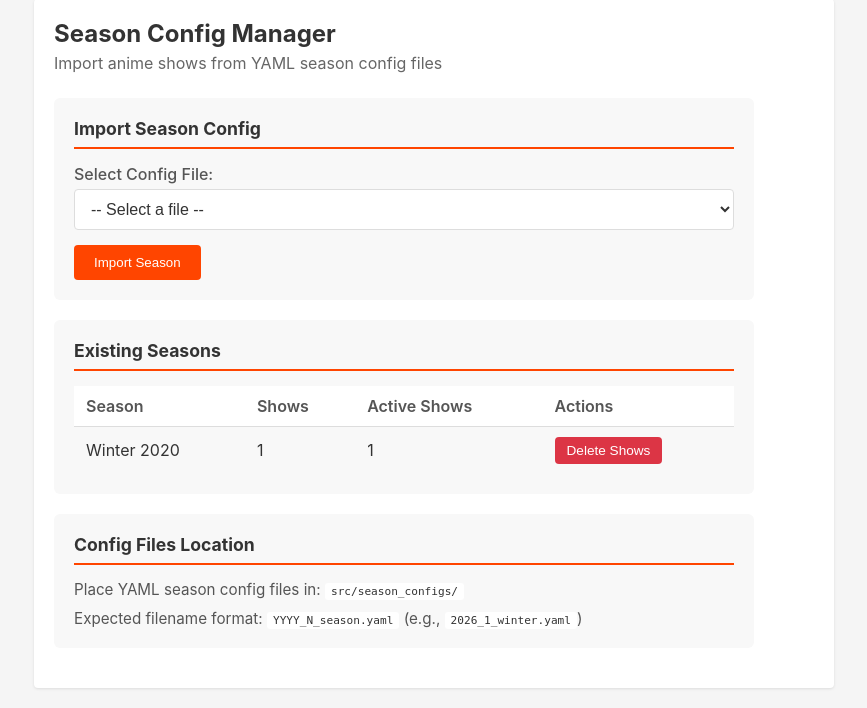
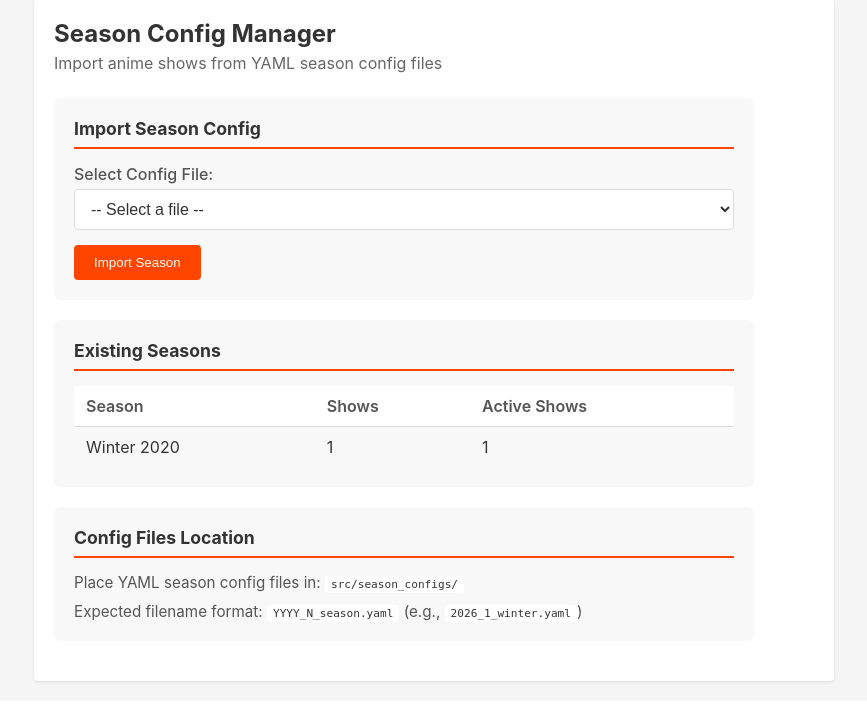
Before and after one commit to r-anime/myuri, a Django app: page /season-config/ in a window 1280 px wide. Shown: the part 173-881 px from the top of the page, without its empty margins (206-1073 px from the left). After the commit the page ends 857 px from the top, so only its background shows below. Run offline with Django 5.2, Linux system fonts and the light colour scheme; a user stored in the database is signed in; tables that the repository leaves empty hold one stand-in row (values such as "Sample post"); parts of the project's set-up code (start-up, migrations or seed data) failed here and were passed over; some libraries are stand-ins or nearby versions.

Commit message:
removes ability to delete all shows for a season

```diff
--- a/src/myuri/shows/services/__init__.py
+++ b/src/myuri/shows/services/__init__.py
@@ -46,7 +46,6 @@ def __getattr__(name):
     if name in (
         "import_shows_to_database",
         "get_season_config_files",
-        "delete_season_shows",
         "parse_season_from_filename",
     ):
         from . import season_config_loader
@@ -77,6 +76,5 @@ __all__ = [
     "DiscoveryFailed",
     "import_shows_to_database",
     "get_season_config_files",
-    "delete_season_shows",
     "parse_season_from_filename",
 ]
--- a/src/myuri/shows/services/season_config_loader.py
+++ b/src/myuri/shows/services/season_config_loader.py
@@ -375,26 +375,3 @@ def get_season_config_files(config_dir: str) -> list[dict]:
             continue
 
     return files
-
-
-def delete_season_shows(year: int, season_code: str) -> int:
-    """
-    Delete all shows and their episodes for a season.
-
-    Args:
-        year: The year
-        season_code: The season code ('winter', 'spring', etc.)
-
-    Returns:
-        Number of shows deleted
-    """
-    try:
-        season = Season.objects.get(year=year, season=season_code)
-    except Season.DoesNotExist:
-        return 0
-
-    count = season.shows.count()
-    # Cascade delete will handle episodes and links
-    season.shows.all().delete()
-
-    return count
--- a/src/myuri/shows/views.py
+++ b/src/myuri/shows/views.py
@@ -378,7 +378,6 @@ def season_config_manage(request):
     from .services import (
         get_season_config_files,
         import_shows_to_database,
-        delete_season_shows,
     )
 
     # Get config directory path (relative to src/)
@@ -399,7 +398,6 @@ def season_config_manage(request):
     )
 
     import_result = None
-    delete_result = None
 
     if request.method == "POST":
         action = request.POST.get("action")
@@ -442,30 +440,6 @@ def season_config_manage(request):
             else:
                 messages.error(request, "No file selected")
 
-        elif action == "delete_season":
-            year = request.POST.get("year")
-            season_code = request.POST.get("season")
-            if year and season_code:
-                try:
-                    count = delete_season_shows(int(year), season_code)
-                    delete_result = {
-                        "success": True,
-                        "deleted": count,
-                    }
-                    messages.success(
-                        request,
-                        f"Deleted {count} shows from {season_code.title()} {year}"
-                    )
-                except Exception as e:
-                    logger.exception("Error deleting season shows")
-                    delete_result = {
-                        "success": False,
-                        "error": str(e),
-                    }
-                    messages.error(request, f"Delete failed: {e}")
-            else:
-                messages.error(request, "Invalid season specified")
-
         # Redirect to avoid form resubmission
         return redirect("shows:season_config")
 
@@ -473,7 +447,6 @@ def season_config_manage(request):
         "config_files": config_files,
         "existing_seasons": existing_seasons,
         "import_result": import_result,
-        "delete_result": delete_result,
     })
 
 
--- a/src/myuri/templates/shows/season_config.html
+++ b/src/myuri/templates/shows/season_config.html
@@ -88,23 +88,6 @@
         background: var(--bg-secondary);
     }
 
-    .inline-form {
-        display: inline;
-    }
-
-    .btn-danger {
-        background: #dc3545;
-    }
-
-    .btn-danger:hover {
-        background: #c82333;
-    }
-
-    .btn-small {
-        padding: 6px 12px;
-        font-size: 0.85em;
-    }
-
     .empty-message {
         color: var(--text-muted);
         font-style: italic;
@@ -221,7 +157,6 @@
                     <th>Season</th>
                     <th>Shows</th>
                     <th>Active Shows</th>
-                    <th>Actions</th>
                 </tr>
             </thead>
             <tbody>
@@ -230,19 +165,6 @@
                     <td>{{ season.get_season_display }} {{ season.year }}</td>
                     <td>{{ season.show_count }}</td>
                     <td>{{ season.active_show_count }}</td>
-                    <td>
-                        <form method="post" class="inline-form delete-form"
-                              data-season="{{ season.get_season_display }} {{ season.year }}"
-                              data-count="{{ season.show_count }}">
-                            {% csrf_token %}
-                            <input type="hidden" name="action" value="delete_season">
-                            <input type="hidden" name="year" value="{{ season.year }}">
-                            <input type="hidden" name="season" value="{{ season.season }}">
-                            <button type="submit" class="btn btn-danger btn-small">
-                                Delete Shows
-                            </button>
-                        </form>
-                    </td>
                 </tr>
                 {% endfor %}
             </tbody>
@@ -263,62 +185,4 @@
         </p>
     </section>
 </div>
-
-<script>
-document.addEventListener('DOMContentLoaded', function() {
-    // Delete confirmation
-    const deleteForms = document.querySelectorAll('.delete-form');
-
-    deleteForms.forEach(function(form) {
-        form.addEventListener('submit', function(e) {
-            e.preventDefault();
-
-            const season = this.dataset.season;
-            const count = this.dataset.count;
-
-            showDeleteConfirm(season, count, () => {
-                this.submit();
-            });
-        });
-    });
-
-    function showDeleteConfirm(season, count, onConfirm) {
-        const overlay = document.createElement('div');
-        overlay.className = 'confirm-overlay';
-        overlay.innerHTML = `
-            <div class="confirm-dialog">
-                <h4>Delete Season Shows?</h4>
-                <p>This will permanently delete <strong>${count} shows</strong> and all their episodes from <strong>${escapeHtml(season)}</strong>.</p>
-                <p>This action cannot be undone.</p>
-                <div class="dialog-buttons">
-                    <button class="btn btn-cancel" id="delete-cancel">Cancel</button>
-                    <button class="btn btn-danger" id="delete-ok">Delete ${count} Shows</button>
-                </div>
-            </div>
-        `;
-        document.body.appendChild(overlay);
-
-        document.getElementById('delete-cancel').addEventListener('click', function() {
-            overlay.remove();
-        });
-
-        document.getElementById('delete-ok').addEventListener('click', function() {
-            overlay.remove();
-            onConfirm();
-        });
-
-        overlay.addEventListener('click', function(e) {
-            if (e.target === overlay) {
-                overlay.remove();
-            }
-        });
-    }
-
-    function escapeHtml(text) {
-        const div = document.createElement('div');
-        div.textContent = text;
-        return div.innerHTML;
-    }
-});
-</script>
 {% endblock %}
```
Also changed, not shown: other parts of src/myuri/templates/shows/season_config.html (+0 -47 lines), src/myuri/shows/tests/test_season_config_loader.py (+0 -1 lines).
